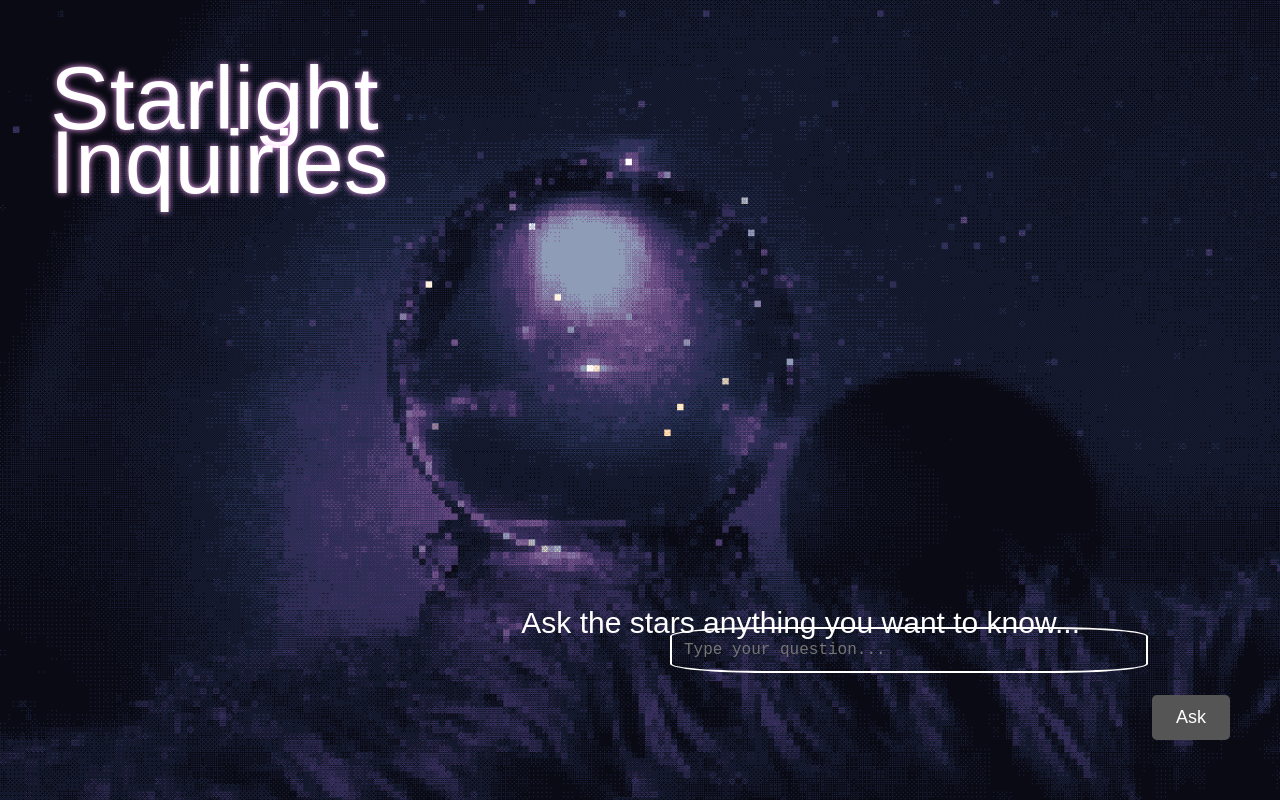
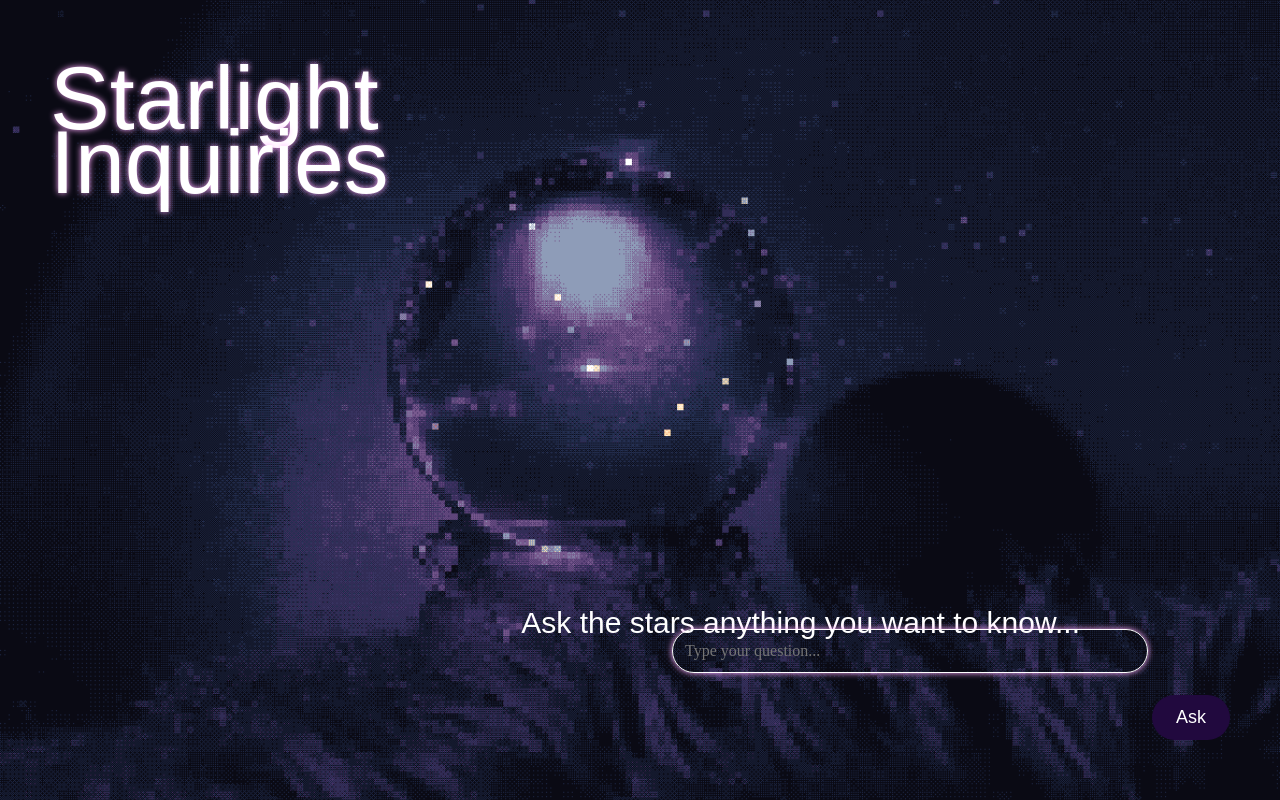
Before and after one commit to yufeilin401/yufeilin401.github.io, a plain HTML site: page project-3/index.html in a window 1280 px wide. Drawn offline with Linux system fonts and the light colour scheme; a web font is replaced by a local one.

Commit message:
fixed more

```diff
--- a/project-3/styles.css
+++ b/project-3/styles.css
@@ -39,31 +39,38 @@ body, html {
 }
 
 textarea {
+    font-family: video-cond, serif;
+    font-weight: 300;
+    font-style: normal;
     width: 450px;
     padding: 12px;
     margin-bottom: 50px;
-    border: 2px solid #FFFFFF;
-    border-radius: 20%;
+    border: 1px solid #FFFFFF;
+    border-radius: 30px;
     background-color: transparent;
     color: white;
     font-size: 16px;
     resize: none;
+    box-shadow: 0 0 6px #FFAAFF;
 }
 
 button {
+    font-family: pf-videotext, sans-serif;
+    font-weight: 400;
+    font-style: normal;
     padding: 12px 24px;
     font-size: 18px;
     cursor: pointer;
-    background-color: #555;
+    background-color: hsl(267, 75%, 14%);
     color: white;
     border: none;
-    border-radius: 5px;
+    border-radius: 30px;
     transition: background-color 0.3s;
     margin-bottom: 50px;
 }
 
 button:hover {
-    background-color: #666;
+    background-color: hsl(267, 43%, 37%);
 }
 
 .answer {
```
